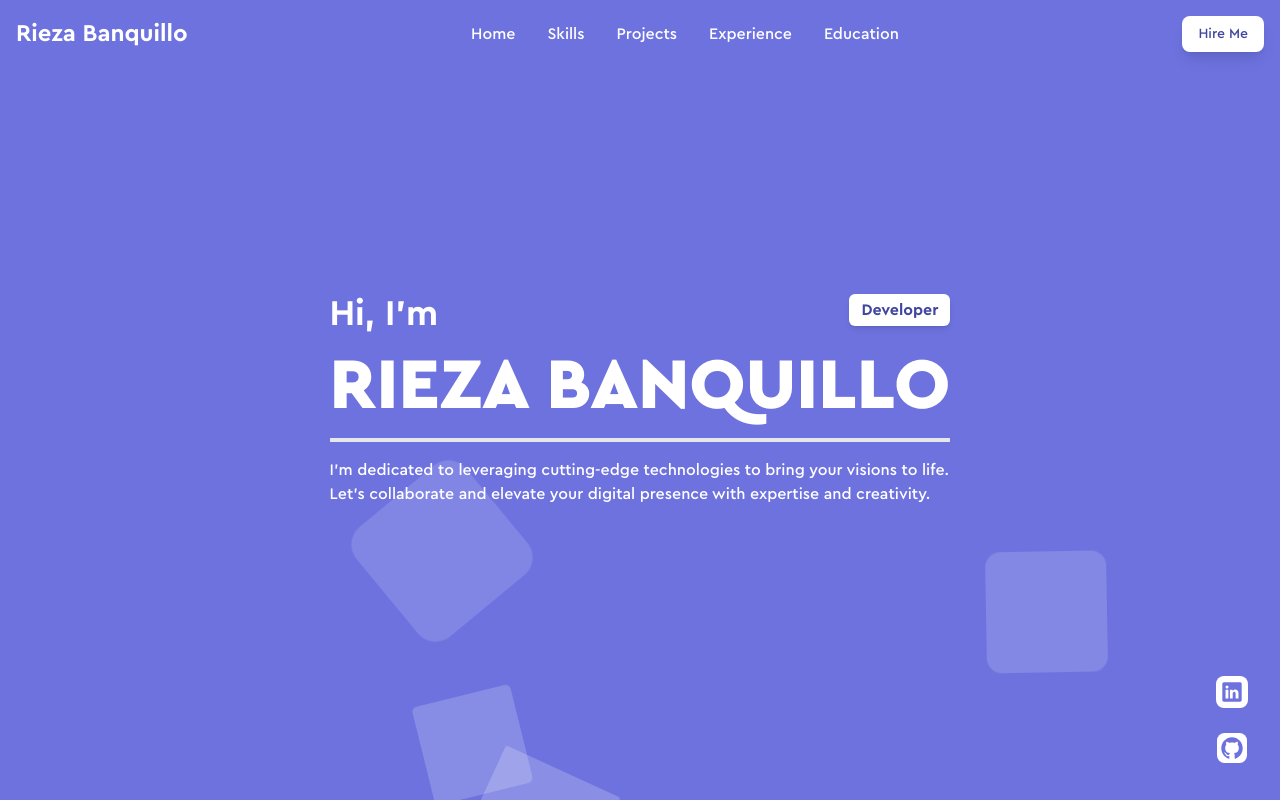
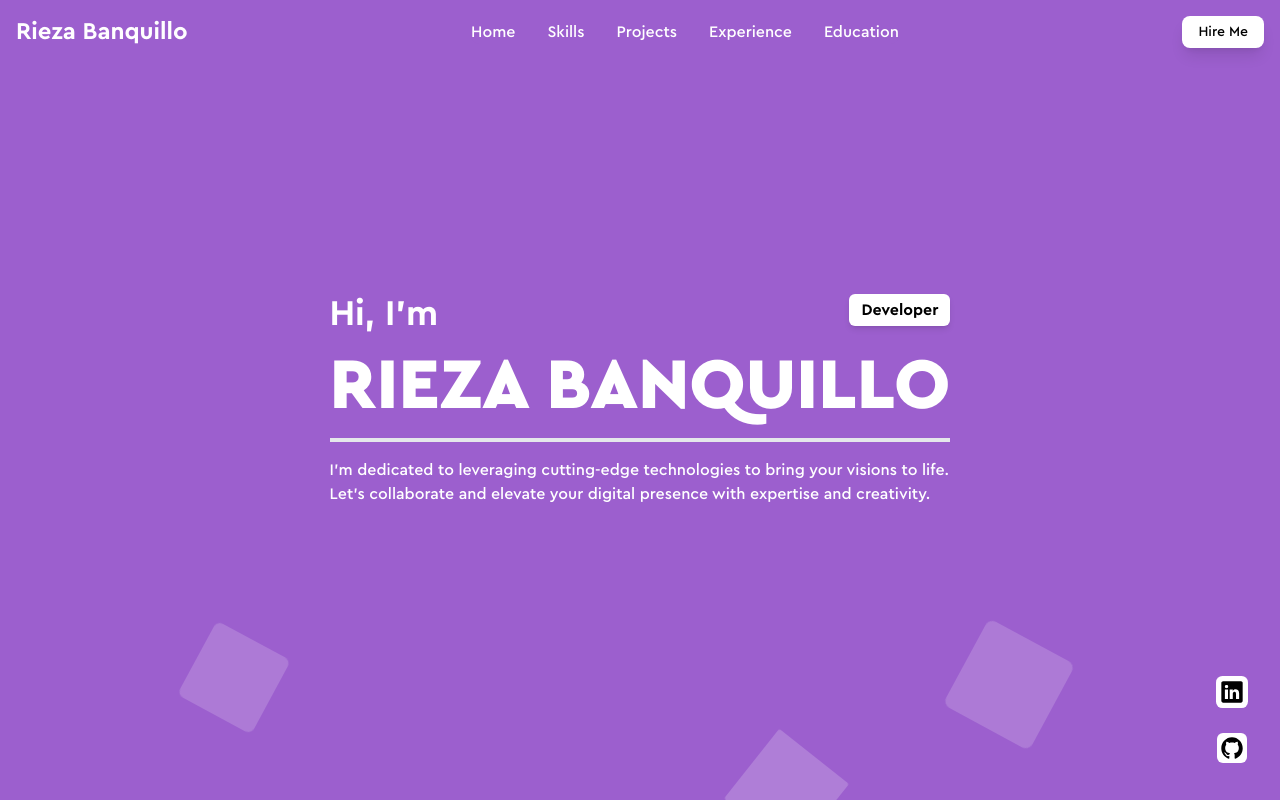
Before and after one commit to riezxcvii/react-web-portfolio, a React (Create React App) app: page / in a window 1280 px wide. Built offline with nearby package versions, Linux system fonts and the light colour scheme.

Commit message:
:lipstick::bento: fix: change theme color

```diff
--- a/src/components/Home.jsx
+++ b/src/components/Home.jsx
@@ -28,7 +28,7 @@ const Home = () => {
           <h3 className="title md:text-4xl text-2xl text-white cursor-default select-none">
             Hi, I'm
           </h3>
-          <h3 className="title text-[#41469e] bg-white rounded-md w-fit h-fit py-1 px-3 shadow-md md:text-base text-sm cursor-default select-none">
+          <h3 className="title text-black bg-white rounded-md w-fit h-fit py-1 px-3 shadow-md md:text-base text-sm cursor-default select-none">
             Developer
           </h3>
         </div>
--- a/src/components/Navbar.jsx
+++ b/src/components/Navbar.jsx
@@ -18,7 +18,7 @@ const Navbar = () => {
 
   return (
     <div>
-      <nav className="bg-[#6D72DF] border-gray-200 fixed w-full z-20 top-0 start-0">
+      <nav className="bg-[#9c5fce] border-gray-200 fixed w-full z-20 top-0 start-0">
         <div className="max-w-screen-xl flex flex-wrap items-center justify-between mx-auto p-4">
           <span className="title  self-center text-2xl font-semibold whitespace-nowrap text-white cursor-default select-none">
             Rieza Banquillo
@@ -27,7 +27,7 @@ const Navbar = () => {
             <a href="mailto:rizmarezlo@gmail.com">
               <button
                 type="button"
-                className="text-[#41469e] bg-white shadow-lg focus:ring-2 focus:outline-none focus:ring-[#5f65da] font-medium rounded-lg text-sm px-4 py-2 text-center"
+                className="text-black bg-white shadow-lg focus:ring-2 focus:outline-none focus:ring-[#5f65da] font-medium rounded-lg text-sm px-4 py-[0.35rem] md:my-0 my-1 text-center"
               >
                 Hire Me
               </button>
@@ -62,7 +62,7 @@ const Navbar = () => {
             id="drawer-right"
             className={`fixed top-0 right-0 z-50 h-screen p-4 overflow-y-auto transition-transform ${
               isDrawerOpen ? "" : "translate-x-full"
-            } bg-[#5f65da] w-52`}
+            } bg-[#9b57d4] w-52`}
             tabIndex={isDrawerOpen ? 0 : -1}
             aria-labelledby="drawer-right-label"
           >
@@ -106,7 +106,7 @@ const Navbar = () => {
 
           {/* Navigation links in desktop view */}
           <div className="hidden w-full md:block md:w-auto" id="navbar-default">
-            <ul className="font-medium flex flex-col p-4 md:p-0 mt-4 border border-gray-100 rounded-lg bg-[#6D72DF] md:flex-row md:space-x-8 rtl:space-x-reverse md:mt-0 md:border-0 md:bg-[#6D72DF] dark:bg-gray-800 md:dark:bg-gray-900 dark:border-gray-700">
+            <ul className="font-medium flex flex-col p-4 md:p-0 mt-4 border border-gray-100 rounded-lg bg-[#9c5fce] md:flex-row md:space-x-8 rtl:space-x-reverse md:mt-0 md:border-0 md:bg-[#9c5fce] dark:bg-gray-800 md:dark:bg-gray-900 dark:border-gray-700">
               {navigation.map((navLink) => (
                 <li key={navLink.id}>
                   <a
--- a/src/index.css
+++ b/src/index.css
@@ -54,10 +54,11 @@ body {
   left: 0;
   margin: 0;
   padding: 0;
-  background: #6d72df;
+  background: #9c5fce;
   overflow: hidden;
   z-index: -1;
 }
+
 .background li {
   position: absolute;
   display: block;
@@ -65,111 +66,165 @@ body {
   width: 20px;
   height: 20px;
   background: rgba(255, 255, 255, 0.2);
-  animation: animate 14s linear infinite;
+  animation: animate 9s linear infinite;
 }
 
 .background li:nth-child(0) {
-  left: 5%;
-  width: 107px;
-  height: 107px;
-  bottom: -107px;
+  left: 68%;
+  width: 95px;
+  height: 95px;
+  bottom: -95px;
   animation-delay: 1s;
 }
+
 .background li:nth-child(1) {
-  left: 33%;
-  width: 101px;
-  height: 101px;
-  bottom: -101px;
+  left: 15%;
+  width: 84px;
+  height: 84px;
+  bottom: -84px;
   animation-delay: 4s;
 }
+
 .background li:nth-child(2) {
-  left: 29%;
-  width: 142px;
-  height: 142px;
-  bottom: -142px;
-  animation-delay: 1s;
-}
-.background li:nth-child(3) {
-  left: 37%;
-  width: 126px;
-  height: 126px;
-  bottom: -126px;
+  left: 58%;
+  width: 89px;
+  height: 89px;
+  bottom: -89px;
   animation-delay: 5s;
 }
+
+.background li:nth-child(3) {
+  left: 48%;
+  width: 78px;
+  height: 78px;
+  bottom: -78px;
+  animation-delay: 7s;
+}
+
 .background li:nth-child(4) {
-  left: 86%;
-  width: 113px;
-  height: 113px;
-  bottom: -113px;
+  left: 24%;
+  width: 70px;
+  height: 70px;
+  bottom: -70px;
+  animation-delay: 10s;
+}
+
+.background li:nth-child(5) {
+  left: 44%;
+  width: 89px;
+  height: 89px;
+  bottom: -89px;
+  animation-delay: 15s;
+}
+
+.background li:nth-child(6) {
+  left: 75%;
+  width: 98px;
+  height: 98px;
+  bottom: -98px;
+  animation-delay: 4s;
+}
+
+.background li:nth-child(7) {
+  left: 18%;
+  width: 90px;
+  height: 90px;
+  bottom: -90px;
+  animation-delay: 21s;
+}
+
+.background li:nth-child(8) {
+  left: 12%;
+  width: 94px;
+  height: 94px;
+  bottom: -94px;
+  animation-delay: 30s;
+}
+
+.background li:nth-child(9) {
+  left: 75%;
+  width: 91px;
+  height: 91px;
+  bottom: -91px;
+  animation-delay: 30s;
+}
+
+.background li:nth-child(10) {
+  left: 28%;
+  width: 85px;
+  height: 85px;
+  bottom: -85px;
+  animation-delay: 38s;
+}
+
+.background li:nth-child(11) {
+  left: 73%;
+  width: 99px;
+  height: 99px;
+  bottom: -99px;
   animation-delay: 13s;
 }
-.background li:nth-child(5) {
-  left: 34%;
-  width: 124px;
-  height: 124px;
-  bottom: -124px;
-  animation-delay: 22s;
+
+.background li:nth-child(12) {
+  left: 79%;
+  width: 97px;
+  height: 97px;
+  bottom: -97px;
+  animation-delay: 17s;
 }
-.background li:nth-child(6) {
-  left: 42%;
-  width: 144px;
-  height: 144px;
-  bottom: -144px;
-  animation-delay: 30s;
+
+.background li:nth-child(13) {
+  left: 61%;
+  width: 78px;
+  height: 78px;
+  bottom: -78px;
+  animation-delay: 46s;
 }
-.background li:nth-child(7) {
-  left: 12%;
-  width: 117px;
-  height: 117px;
-  bottom: -117px;
-  animation-delay: 14s;
+
+.background li:nth-child(14) {
+  left: 52%;
+  width: 72px;
+  height: 72px;
+  bottom: -72px;
+  animation-delay: 59s;
 }
-.background li:nth-child(8) {
-  left: 55%;
-  width: 130px;
-  height: 130px;
-  bottom: -130px;
-  animation-delay: 9s;
+
+.background li:nth-child(15) {
+  left: 21%;
+  width: 83px;
+  height: 83px;
+  bottom: -83px;
+  animation-delay: 58s;
 }
-.background li:nth-child(9) {
-  left: 27%;
-  width: 113px;
-  height: 113px;
-  bottom: -113px;
-  animation-delay: 9s;
+
+.background li:nth-child(16) {
+  left: 46%;
+  width: 81px;
+  height: 81px;
+  bottom: -81px;
+  animation-delay: 60s;
 }
-.background li:nth-child(10) {
-  left: 12%;
-  width: 109px;
-  height: 109px;
-  bottom: -109px;
-  animation-delay: 18s;
+
+.background li:nth-child(17) {
+  left: 68%;
+  width: 73px;
+  height: 73px;
+  bottom: -73px;
+  animation-delay: 52s;
 }
-.background li:nth-child(11) {
-  left: 77%;
-  width: 121px;
-  height: 121px;
-  bottom: -121px;
-  animation-delay: 2s;
+
+.background li:nth-child(18) {
+  left: 32%;
+  width: 89px;
+  height: 89px;
+  bottom: -89px;
+  animation-delay: 35s;
 }
-.background li:nth-child(12) {
-  left: 52%;
-  width: 109px;
-  height: 109px;
-  bottom: -109px;
-  animation-delay: 30s;
+
+.background li:nth-child(19) {
+  left: 19%;
+  width: 80px;
+  height: 80px;
+  bottom: -80px;
+  animation-delay: 27s;
 }
-.background li:nth-child(13) {
-  left: 39%;
-  width: 118px;
-  height: 118px;
-  bottom: -118px;
-  animation-delay: 34s;
-}
-.background li:nth-child(14) {
-  left: 8%;
-  width: 127px;
-  height: 127px;
-  bottom: -127px;
-  animation-delay: 57s;
-}
```
Also changed, not shown: src/assets/svg/github.svg, src/assets/svg/linkedin.svg.
